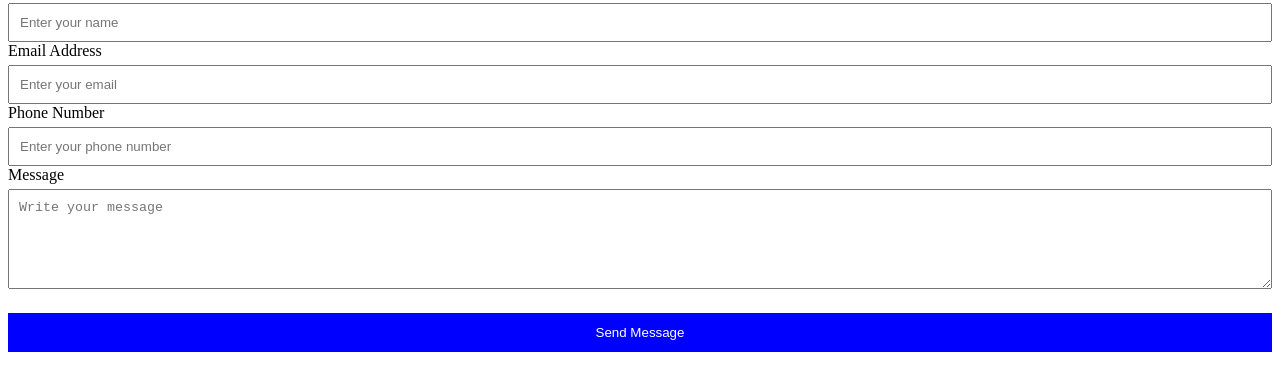
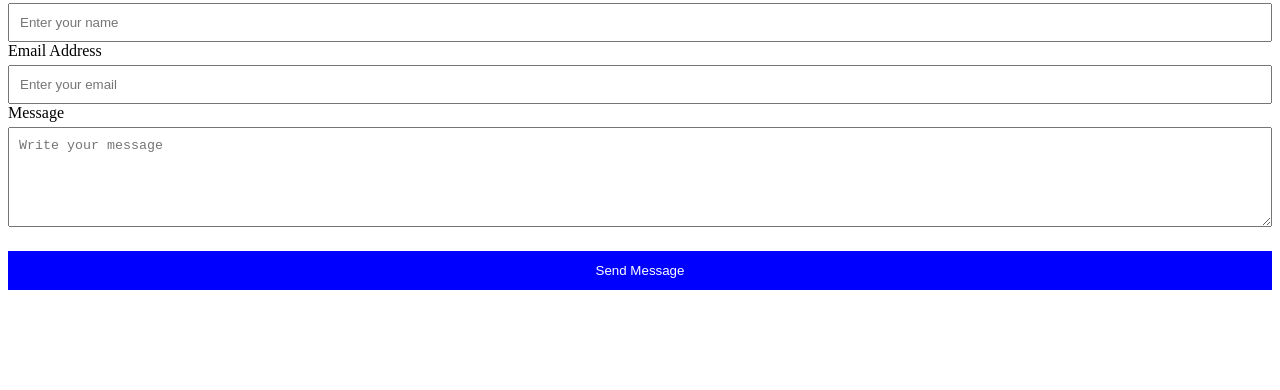
Before and after one commit to paulakinjo4-spec/simple-form, a plain HTML site: page simple-form/form.html in a window 1280 px wide. Shown: the part 100-490 px from the top of the page. Drawn offline with Linux system fonts and the light colour scheme.

Commit message:
Restore previous version of contact form

```diff
--- a/simple-form/form.html
+++ b/simple-form/form.html
@@ -17,9 +17,7 @@
 
             <label for="email">Email Address</label>
             <input type="email" id="email" placeholder="Enter your email" required>
-<label for="phone">Phone Number</label>
-<input type="tel" id="phone" name="phone"
-       placeholder="Enter your phone number" required>
+
             <label for="message">Message</label>
             <textarea id="message" placeholder="Write your message" required></textarea>
 
```
Also changed, not shown: 1 other file.
